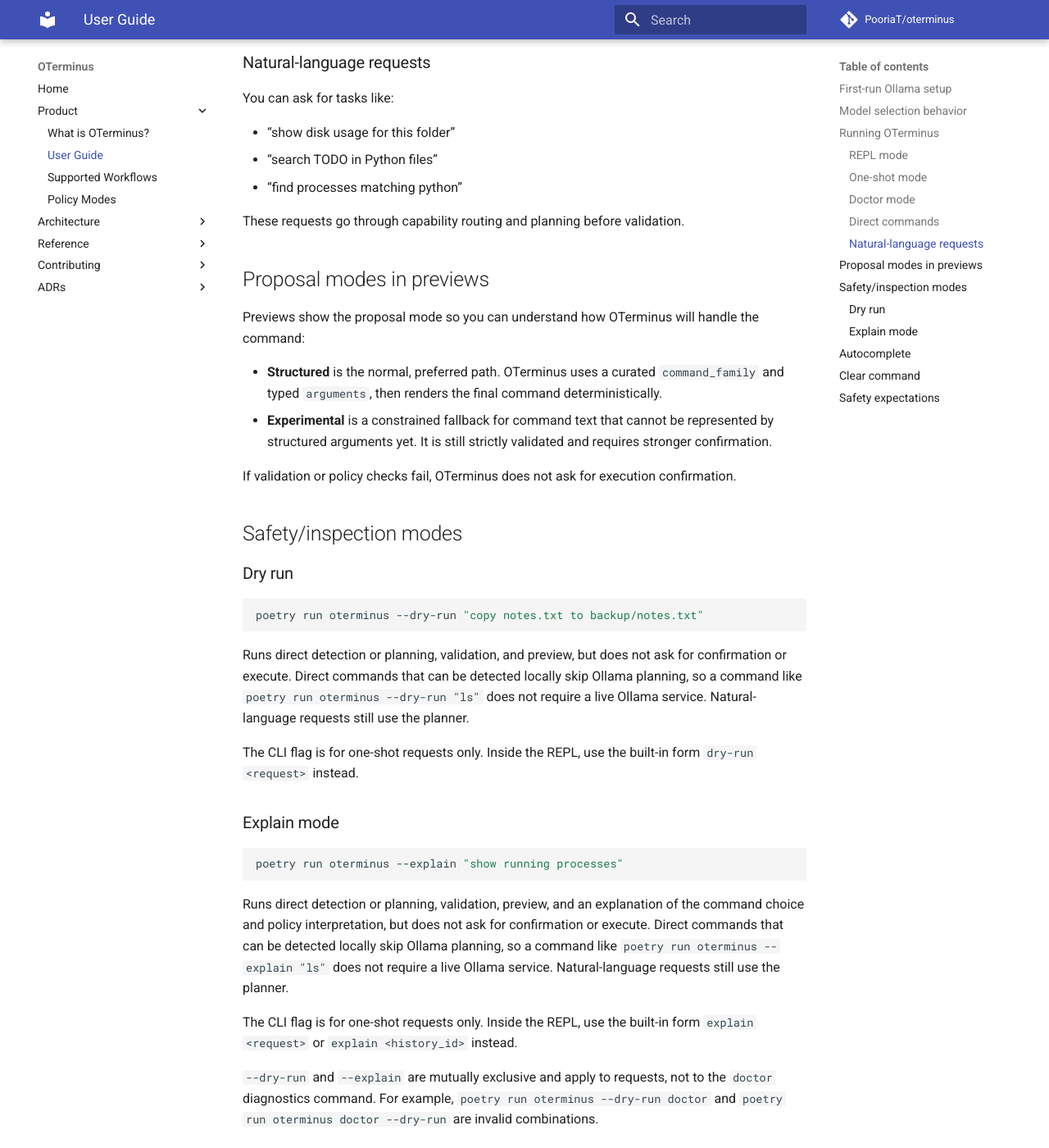
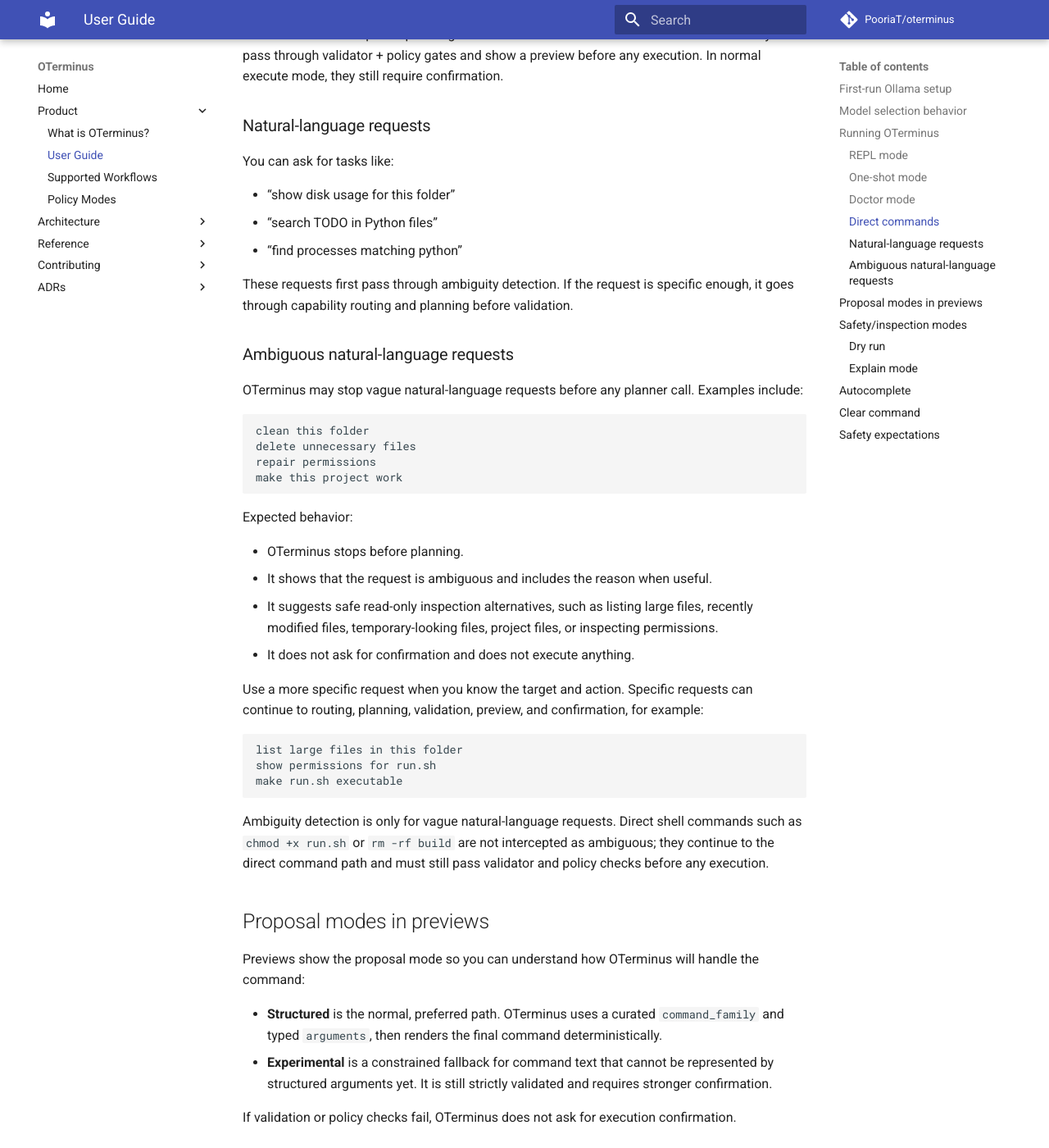
Before and after one commit to PooriaT/oterminus, an MkDocs documentation site: the page built from docs/product/user-guide.md, in a window 1280 px wide and 1400 px high, scrolled down 2065 px. Shown: the whole window at 82% size. Built offline with MkDocs 1.6.1 and Material for MkDocs 9.7.7, drawn with Linux system fonts in a browser that asks for light colours; comment, search, counter and statistics services are not loaded; some of the changed text lies outside the part shown.

Commit message:
Clarify ambiguity handling documentation

````diff
--- a/docs/product/user-guide.md
+++ b/docs/product/user-guide.md
@@ -42,9 +42,10 @@
 poetry run oterminus
 ```
 
-REPL mode starts an interactive session after normal startup readiness checks. Requests entered in
-the REPL follow the same direct-detection, planning, validation, preview, confirmation, and execution
-contract as one-shot requests.
+REPL mode starts an interactive session. Requests entered in the REPL follow the same lifecycle as
+one-shot requests: direct-command detection, natural-language ambiguity handling when applicable,
+planning for specific natural-language requests, validation, preview, confirmation, execution, and
+audit logging.
 
 REPL built-ins include:
 
@@ -60,8 +61,10 @@
 poetry run oterminus "find all .py files"
 ```
 
-One-shot mode accepts the remaining command-line words as a single request. It plans or detects the
-command, validates it, renders a preview, and asks for confirmation before execution.
+One-shot mode accepts the remaining command-line words as a single request. It detects direct
+commands first, checks non-direct natural-language requests for ambiguity, plans specific
+natural-language requests, validates accepted proposals, renders a preview, and asks for
+confirmation before execution.
 
 ### Doctor mode
 
@@ -90,7 +93,40 @@
 - “search TODO in Python files”
 - “find processes matching python”
 
-These requests go through capability routing and planning before validation.
+These requests first pass through ambiguity detection. If the request is specific enough, it goes
+through capability routing and planning before validation.
+
+### Ambiguous natural-language requests
+
+OTerminus may stop vague natural-language requests before any planner call. Examples include:
+
+```text
+clean this folder
+delete unnecessary files
+repair permissions
+make this project work
+```
+
+Expected behavior:
+
+- OTerminus stops before planning.
+- It shows that the request is ambiguous and includes the reason when useful.
+- It suggests safe read-only inspection alternatives, such as listing large files, recently modified
+  files, temporary-looking files, project files, or inspecting permissions.
+- It does not ask for confirmation and does not execute anything.
+
+Use a more specific request when you know the target and action. Specific requests can continue to
+routing, planning, validation, preview, and confirmation, for example:
+
+```text
+list large files in this folder
+show permissions for run.sh
+make run.sh executable
+```
+
+Ambiguity detection is only for vague natural-language requests. Direct shell commands such as
+`chmod +x run.sh` or `rm -rf build` are not intercepted as ambiguous; they continue to the direct
+command path and must still pass validator and policy checks before any execution.
 
 ## Proposal modes in previews
 
@@ -114,7 +150,8 @@
 Runs direct detection or planning, validation, and preview, but does not ask for confirmation or
 execute. Direct commands that can be detected locally skip Ollama planning, so a command like
 `poetry run oterminus --dry-run "ls"` does not require a live Ollama service. Natural-language
-requests still use the planner.
+requests use ambiguity detection first; ambiguous requests stop without planning, while specific
+requests continue to the planner.
 
 The CLI flag is for one-shot requests only. Inside the REPL, use the built-in form
 `dry-run <request>` instead.
@@ -128,7 +165,8 @@
 Runs direct detection or planning, validation, preview, and an explanation of the command choice and
 policy interpretation, but does not ask for confirmation or execute. Direct commands that can be
 detected locally skip Ollama planning, so a command like `poetry run oterminus --explain "ls"` does
-not require a live Ollama service. Natural-language requests still use the planner.
+not require a live Ollama service. Natural-language requests use ambiguity detection first;
+ambiguous requests stop without planning, while specific requests continue to the planner.
 
 The CLI flag is for one-shot requests only. Inside the REPL, use the built-in form
 `explain <request>` or `explain <history_id>` instead.
@@ -152,7 +190,10 @@
 
 ## Safety expectations
 
-- OTerminus may block ambiguous broad/destructive requests and suggest safer read-only inspections.
+- OTerminus may block ambiguous broad/destructive natural-language requests before planning and
+  suggest safer read-only inspections.
+- Direct shell commands are not intercepted as ambiguous; they still go through validation and
+  policy checks.
 - Unsupported flags, operators, redirection/pipeline chains, and disallowed paths are rejected.
 - Experimental mode is a constrained fallback and requires stronger confirmation.
 - Commands that fail validation or policy checks are never executed.
````
Also changed, not shown: README.md (+13 -7 lines), docs/architecture/observability.md (+8 -2 lines), docs/architecture/request-lifecycle.md (+27 -18 lines), docs/architecture/routing-and-planning.md (+15 -2 lines), docs/architecture/validation-and-policy.md (+5 -2 lines), docs/index.md (+4 -2 lines).
